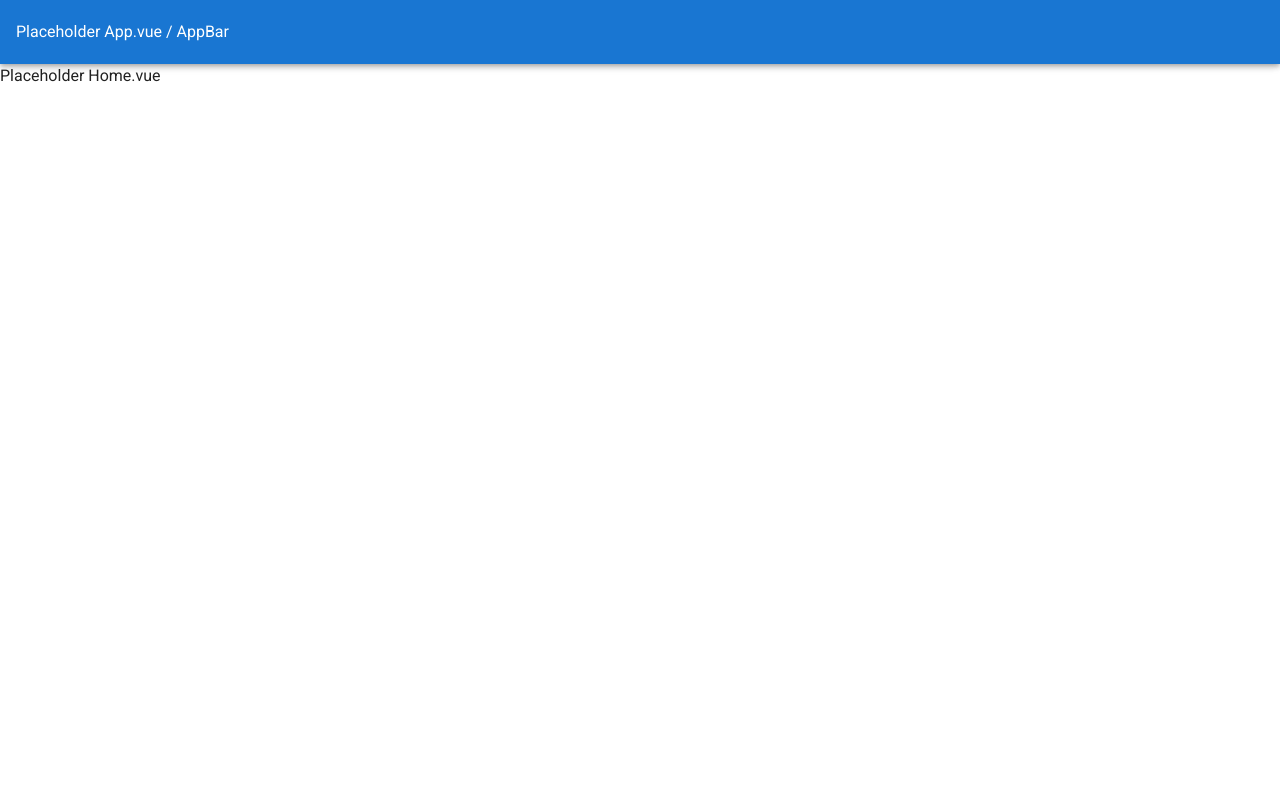
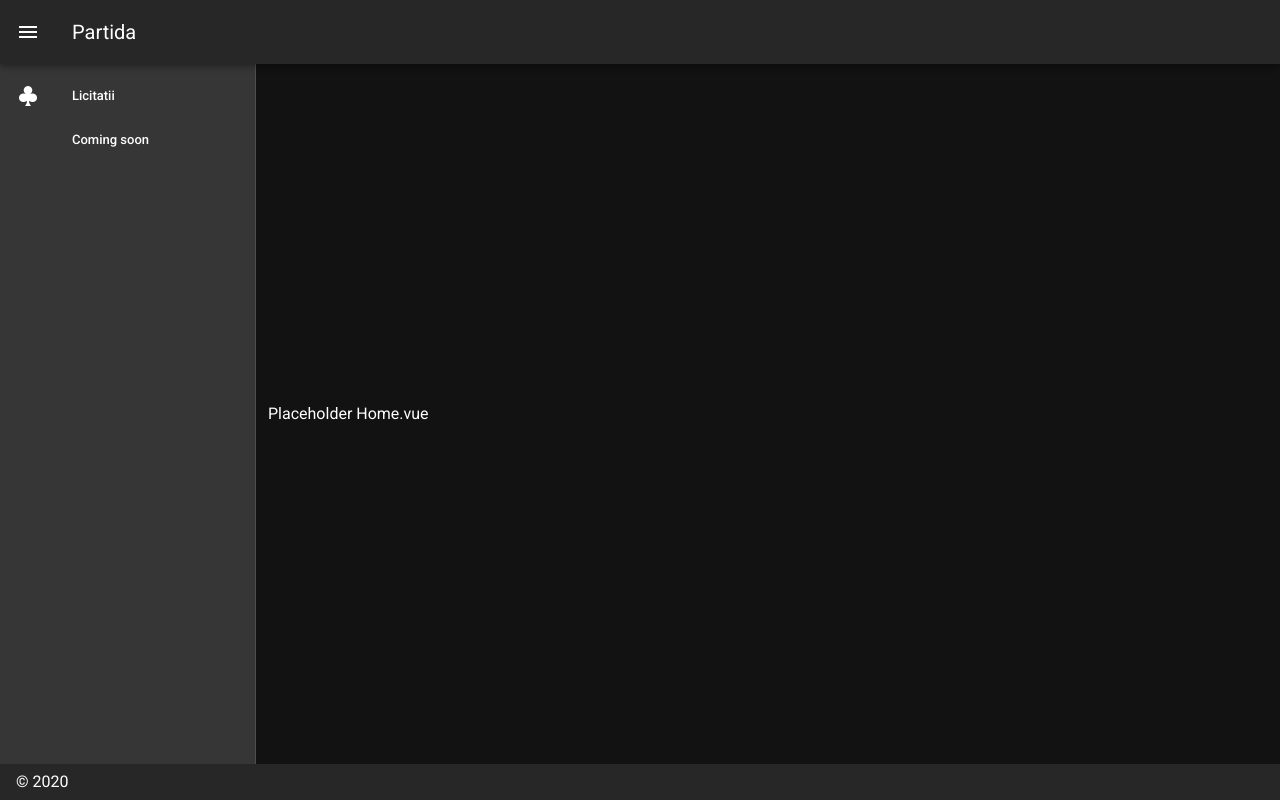
Before and after one commit to DoruNow/red-games, a Vue app: page / in a window 1280 px wide. Built offline with nearby package versions, Linux system fonts and the light colour scheme.

Commit message:
add theme

```diff
--- a/src/App.vue
+++ b/src/App.vue
@@ -1,19 +1,50 @@
 <template>
-  <v-app>
-    <v-app-bar app color="primary" dark>
-      <div class="d-flex align-center">Placeholder App.vue / AppBar</div>
+  <v-app id="inspire">
+    <v-navigation-drawer v-model="drawer" app clipped>
+      <v-list dense>
+        <v-list-item link>
+          <v-list-item-action>
+            <v-icon>mdi-cards-club</v-icon>
+          </v-list-item-action>
+          <v-list-item-content>
+            <v-list-item-title>Licitatii</v-list-item-title>
+          </v-list-item-content>
+        </v-list-item>
+        <v-list-item link>
+          <v-list-item-action>
+            <v-icon>mdi-settings</v-icon>
+          </v-list-item-action>
+          <v-list-item-content>
+            <v-list-item-title>Coming soon</v-list-item-title>
+          </v-list-item-content>
+        </v-list-item>
+      </v-list>
+    </v-navigation-drawer>
+
+    <v-app-bar app clipped-left>
+      <v-app-bar-nav-icon @click.stop="drawer = !drawer" />
+      <v-toolbar-title>Partida</v-toolbar-title>
     </v-app-bar>
 
     <v-content>
-      <router-view></router-view>
+      <v-container class="fill-height" fluid>
+        <router-view></router-view>
+      </v-container>
     </v-content>
+
+    <v-footer app>
+      <span>&copy; 2020</span>
+    </v-footer>
   </v-app>
 </template>
 
-<script lang="ts">
-import Vue from "vue";
-
-export default Vue.extend({
-  name: "App"
-});
+<script>
+export default {
+  data: () => ({
+    drawer: null
+  }),
+  created() {
+    this.$vuetify.theme.dark = true;
+  }
+};
 </script>
```
